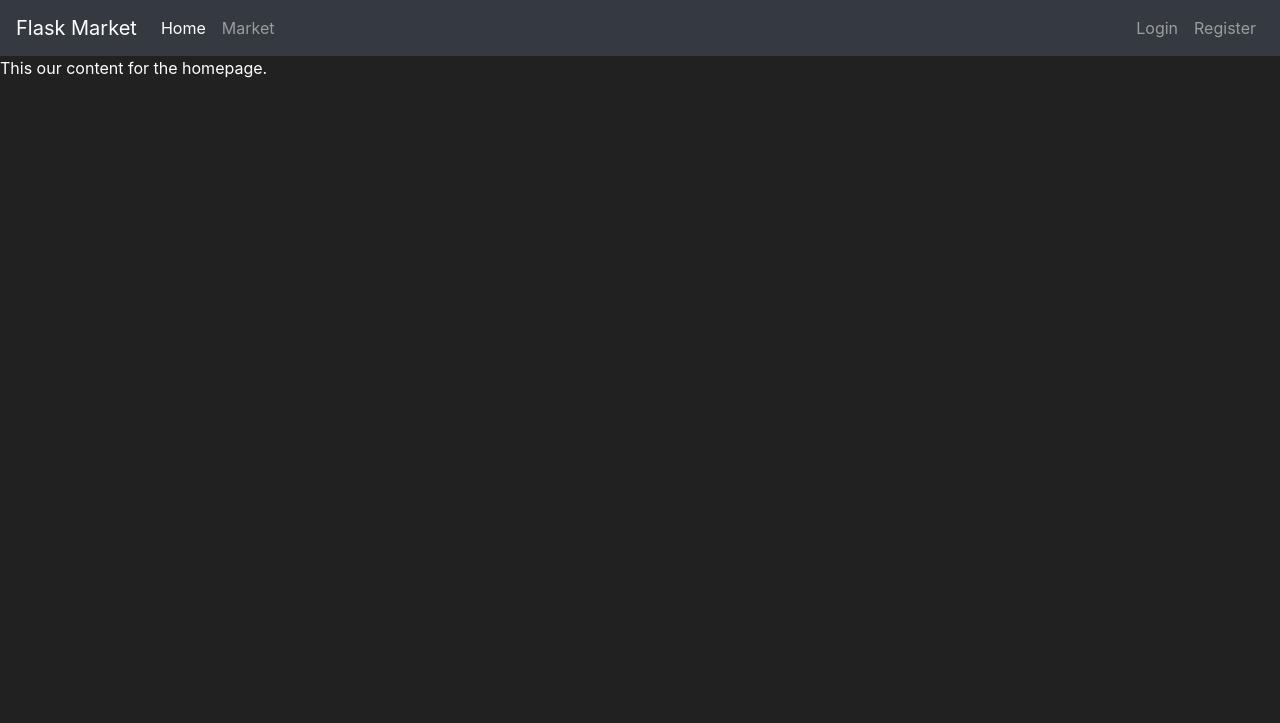
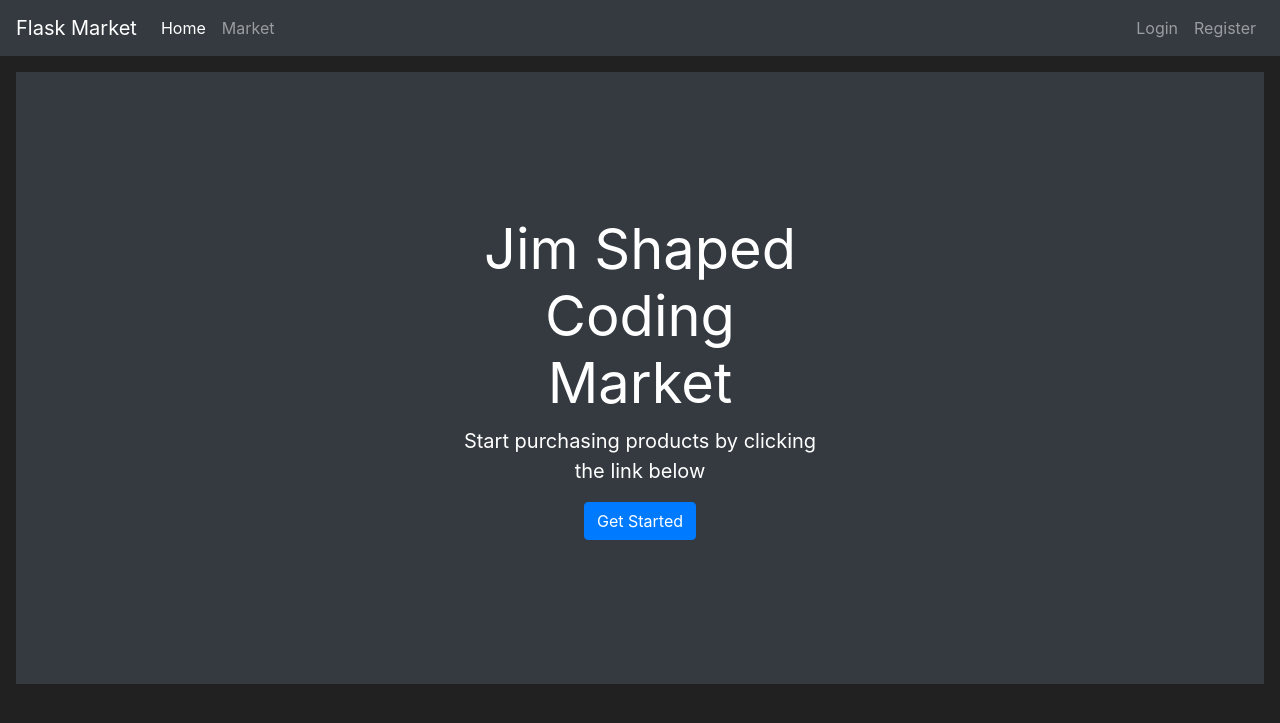
Before and after one commit to jmares/fcc_flask_1, a Flask app: page / in a window 1280 px wide. Shown: the top 723 px of the page. Run offline with Flask 3, Linux system fonts and the light colour scheme; some libraries are stand-ins or nearby versions.

Commit message:
lesson 13 complete

```diff
--- a/market/__init__.py
+++ b/market/__init__.py
@@ -9,4 +9,6 @@ app.config['SECRET_KEY'] = '8e119499f4ecb0016ba55520'
 db = SQLAlchemy(app)
 bcrypt = Bcrypt(app)
 login_manager = LoginManager(app)
+login_manager.login_view = "login_page"
+login_manager.login_message_category = "info"
 from market import routes
--- a/market/routes.py
+++ b/market/routes.py
@@ -3,7 +3,7 @@ from flask import render_template, redirect, url_for, flash
 from market.models import Item, User
 from market.forms import RegisterForm, LoginForm
 from market import db
-from flask_login import login_user
+from flask_login import login_user, logout_user, login_required
 
 @app.route('/')
 @app.route('/home')
@@ -11,6 +11,7 @@ def home_page():
     return render_template('home.html')
 
 @app.route('/market')
+@login_required
 def market_page():
     items = Item.query.all()
     return render_template('market.html', items=items)
@@ -24,6 +25,8 @@ def register_page():
                               password=form.password1.data)
         db.session.add(user_to_create)
         db.session.commit()
+        login_user(user_to_create)
+        flash(f'Account created successfully! You are now logged in as {user_to_create.username}', category='success')
         return redirect(url_for('market_page'))
     if form.errors != {}: # if there are no errors from the validations
         print(form.errors)
@@ -46,3 +49,9 @@ def login_page():
             flash('Username and password do not match! Please try again', category='danger')
 
     return render_template('login.html', form=form)
+
+@app.route('/logout')
+def logout_page():
+    logout_user()
+    flash("You have been logged out!", category='info')
+    return redirect(url_for("home_page"))
--- a/market/templates/base.html
+++ b/market/templates/base.html
@@ -40,7 +40,7 @@
                 <a class="nav-link">Welcome, {{ current_user.username }}</a>
             </li>
             <li class="nav-item">
-                <a class="nav-link" href="#">Logout</a>
+                <a class="nav-link" href="{{ url_for('logout_page') }}">Logout</a>
             </li>
         </ul>
         {% else %}
--- a/market/templates/home.html
+++ b/market/templates/home.html
@@ -1,8 +1,15 @@
 {% extends 'base.html' %}
 {% block title %}
-    Home Page
+    Welcome to Jim Shaped Coding Market
 {% endblock %}
-
 {% block content %}
-    This our content for the homepage.
+    <div class="position-relative overflow-hidden p-3 p-md-5 m-md-3 text-center bg-dark" style="color:white">
+        <div class="col-md-5 p-lg-5 mx-auto my-5">
+            <h1 class="display-4 font-weight-normal">Jim Shaped Coding Market</h1>
+            <p class="lead font-weight-normal">Start purchasing products by clicking the link below</p>
+            <a class="btn btn-primary" href="{{ url_for('market_page') }}">Get Started</a>
+        </div>
+        <div class="product-device box-shadow d-none d-md-block"></div>
+        <div class="product-device product-device-2 box-shadow d-none d-md-block"></div>
+    </div>
 {% endblock %}
```
Also changed, not shown: README.md.
